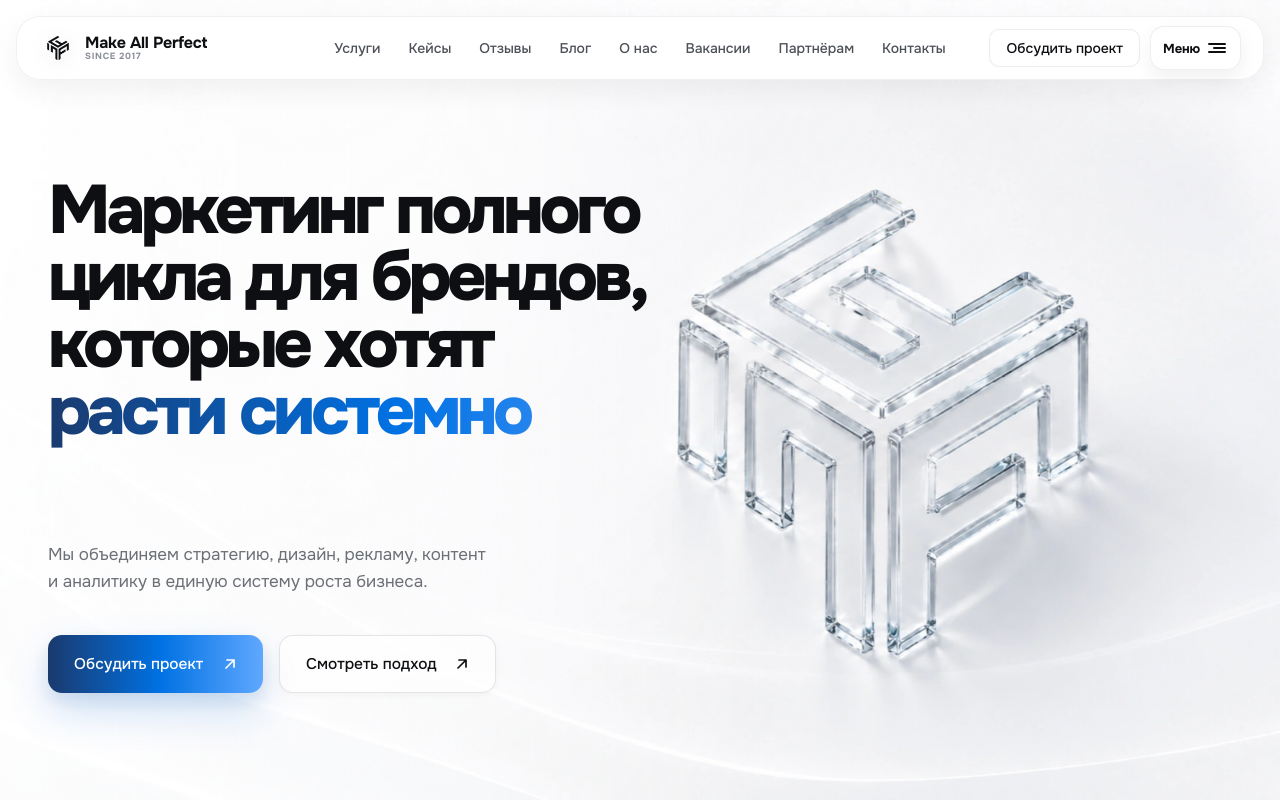
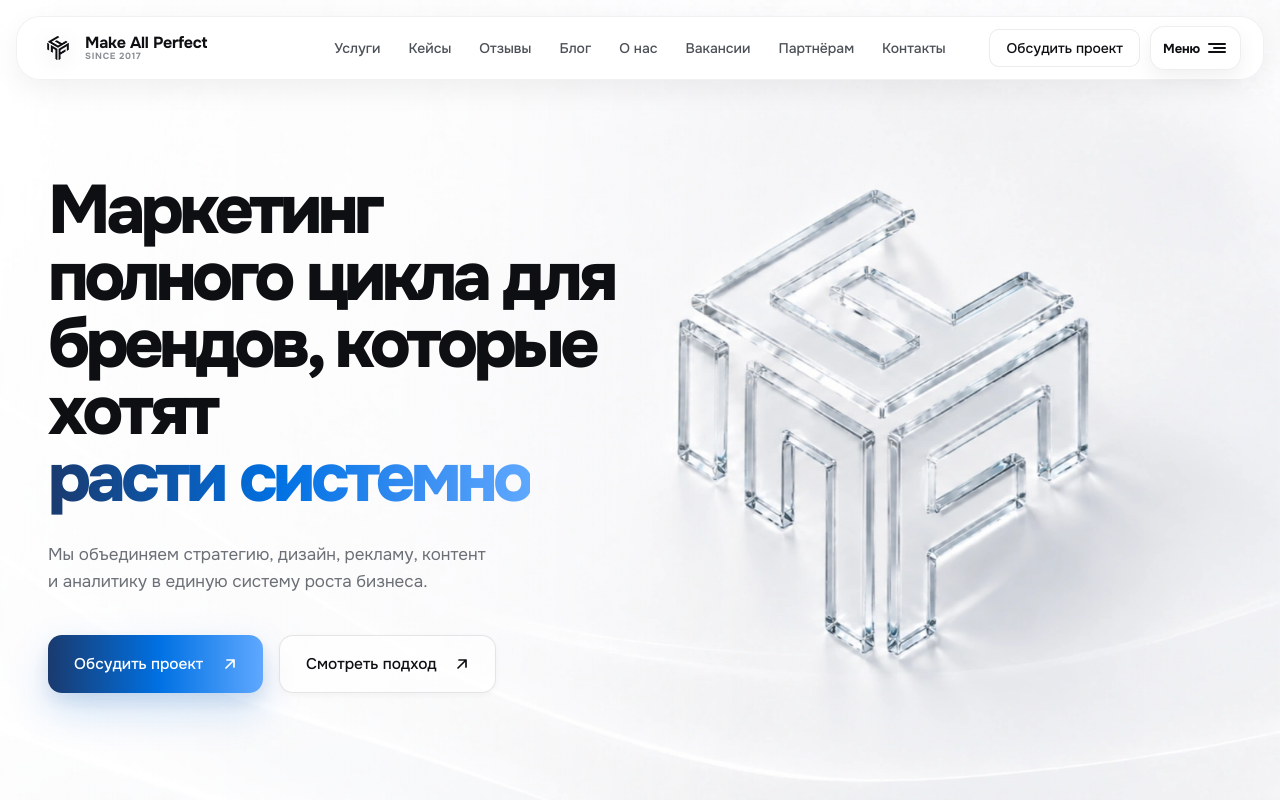
Before and after one commit to makeallperfectcompany/map2, a Next.js app: page / in a window 1280 px wide. Shown: the top 800 px of the page. Built offline with nearby package versions, Linux system fonts and the light colour scheme.

Commit message:
fix: убрал ghost/layout container, курсор на одной строке с текстом

```diff
--- a/src/components/sections/AnimatedWord.module.css
+++ b/src/components/sections/AnimatedWord.module.css
@@ -1,59 +1,31 @@
 .wrapper {
   display: inline;
-  white-space: nowrap;
 }
 
 .container {
   display: inline-block;
   position: relative;
-  vertical-align: baseline;
-  /* Reserve space for the longest word to prevent layout shift */
+  vertical-align: bottom;
+  overflow: visible;
 }
 
-.ghost {
-  visibility: hidden;
-  display: block;
+.dynamicText {
+  display: inline;
   background: linear-gradient(90deg, #1A3A6E 0%, #0071E3 48%, #3A8FF2 78%, #5FA8FF 100%);
   -webkit-background-clip: text;
   -webkit-text-fill-color: transparent;
   background-clip: text;
-  pointer-events: none;
-}
-
-.dynamicText {
-  position: absolute;
-  inset: 0;
-  display: flex;
-  align-items: baseline;
-  background: linear-gradient(90deg, #1A3A6E 0%, #0071E3 48%, #3A8FF2 78%, #5FA8FF 100%);
-  -webkit-background-clip: text;
-  -webkit-text-fill-color: transparent;
-  background-clip: text;
-  white-space: nowrap;
-}
-
-.visible {
-  opacity: 1;
-  transition: opacity 0.15s ease;
-}
-
-.hidden {
-  opacity: 0;
-  transition: opacity 0.1s ease;
 }
 
 .cursor {
   display: inline-block;
   width: 2.5px;
-  height: 0.8em;
+  height: 0.75em;
   background: linear-gradient(180deg, #0071E3 0%, #5FA8FF 100%);
   margin-left: 2px;
   vertical-align: baseline;
   border-radius: 1.5px;
   animation: cursorBlink 3.5s ease-in-out infinite;
-  position: relative;
-  top: 0.04em;
-  flex-shrink: 0;
 }
 
 @keyframes cursorBlink {
@@ -67,8 +39,4 @@
   .cursor {
     display: none;
   }
-  .dynamicText {
-    animation: none !important;
-    opacity: 1 !important;
-  }
 }
--- a/src/components/sections/AnimatedWord.tsx
+++ b/src/components/sections/AnimatedWord.tsx
@@ -19,14 +19,10 @@ const PAUSE_MS = 300;
 type Phase = "typing" | "display" | "deleting" | "pause";
 
 export default function AnimatedWord() {
-  const [visible, setVisible] = useState(true);
   const [text, setText] = useState(WORDS[0]);
   const [phase, setPhase] = useState<Phase>("display");
   const indexRef = useRef(0);
   const fullTextRef = useRef(WORDS[0]);
-
-  // Find the widest word for layout stability
-  const longestWord = WORDS.reduce((a, b) => (a.length >= b.length ? a : b));
 
   useEffect(() => {
     if (phase === "typing") {
@@ -47,7 +43,6 @@ export default function AnimatedWord() {
     }
 
     if (phase === "display") {
-      setVisible(true);
       const timer = setTimeout(() => setPhase("deleting"), DISPLAY_MS);
       return () => clearTimeout(timer);
     }
@@ -70,7 +65,6 @@ export default function AnimatedWord() {
     }
 
     if (phase === "pause") {
-      setVisible(false);
       const timer = setTimeout(() => {
         const nextIdx = (indexRef.current + 1) % WORDS.length;
         indexRef.current = nextIdx;
@@ -81,15 +75,15 @@ export default function AnimatedWord() {
     }
   }, [phase]);
 
+  // Show full first word on mount
+  useEffect(() => {
+    setText(WORDS[0]);
+  }, []);
+
   return (
     <span className={styles.wrapper}>
-      <span className={styles.container} style={{ width: `${longestWord.length}ch` }}>
-        <span className={styles.ghost}>{longestWord}</span>
-        <span
-          className={`${styles.dynamicText} ${visible ? styles.visible : styles.hidden}`}
-        >
-          {text}
-        </span>
+      <span className={styles.container}>
+        <span className={styles.dynamicText}>{text}</span>
         <span className={styles.cursor} />
       </span>
     </span>
```
